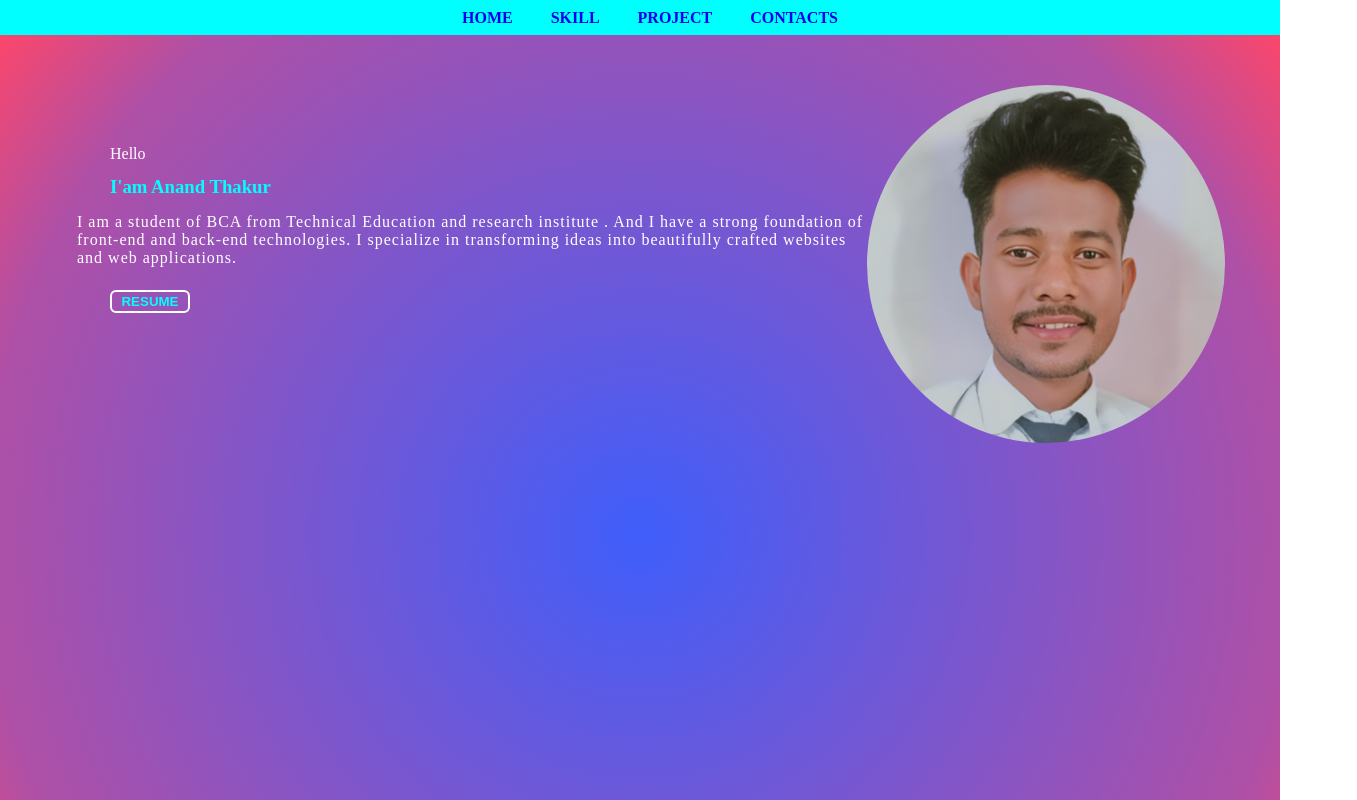
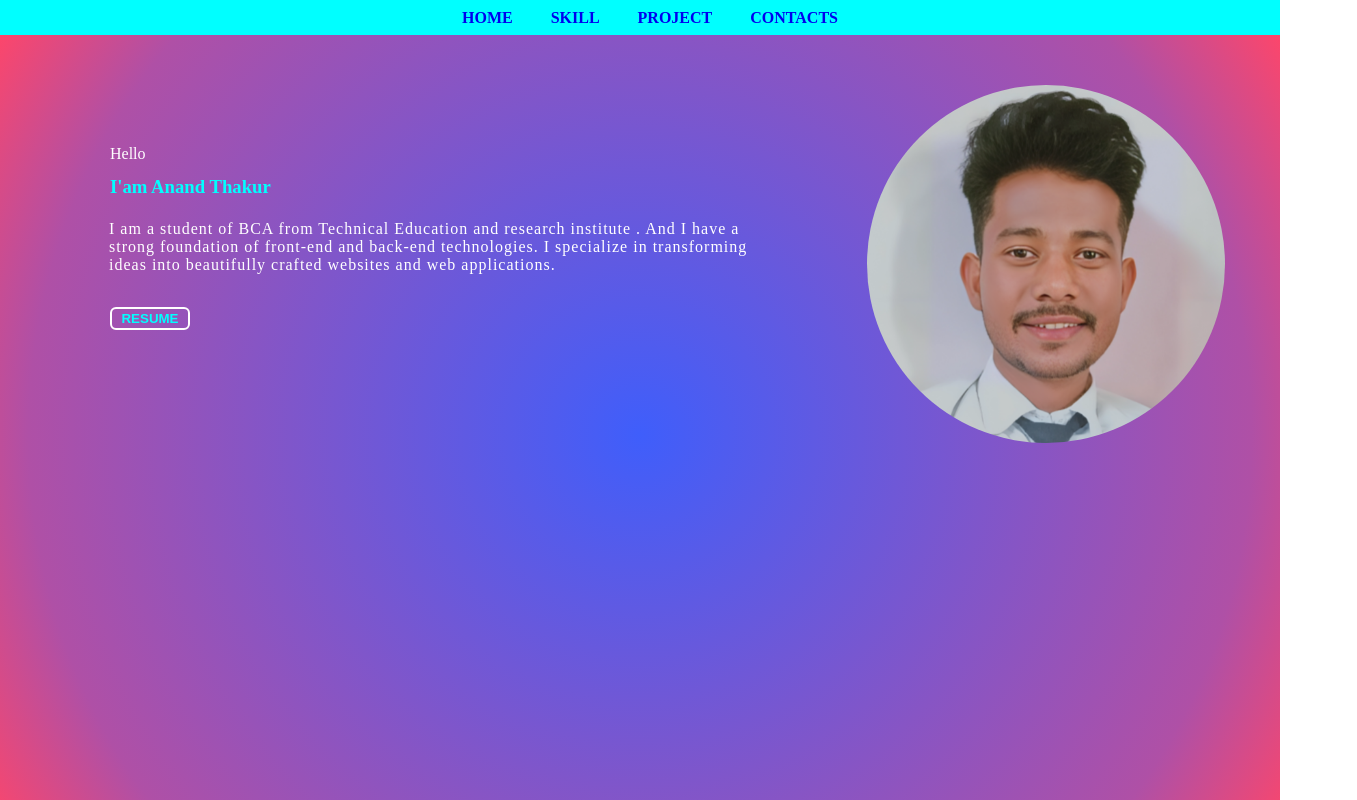
Before and after one commit to anand-arch03/portfolip, a plain HTML site: page index.html in a window 1280 px wide. Shown: the top 800 px of the page, 1357 px wide, since content can reach past the window. Drawn offline with Linux system fonts and the light colour scheme.

Commit message:
Update style.css

```diff
--- a/Portfolio/style.css
+++ b/Portfolio/style.css
@@ -36,7 +36,7 @@ nav {
 
 #home {
     background: radial-gradient(circle, rgba(63, 94, 251, 1) 0%, rgba(175, 80, 166, 1) 81%, rgba(252, 70, 107, 1) 100%);
-    height: 125vh;
+    height: 100vh;
 }
 
 
@@ -59,8 +59,8 @@ nav {
 }
 
 .intro p {
-    margin: 15px 0 0 77px;
-    width: 100%;
+    margin: 22px 29px 10px 109px;
+    width: 50%;
     letter-spacing: 1px;
     color: white;
 }
```
